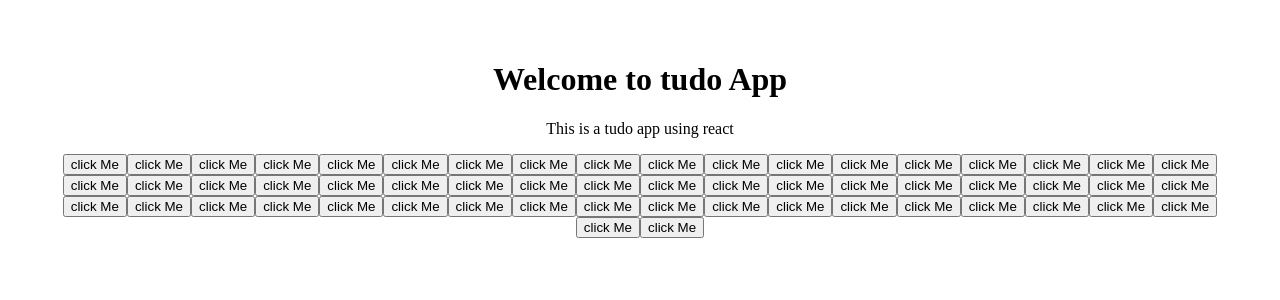
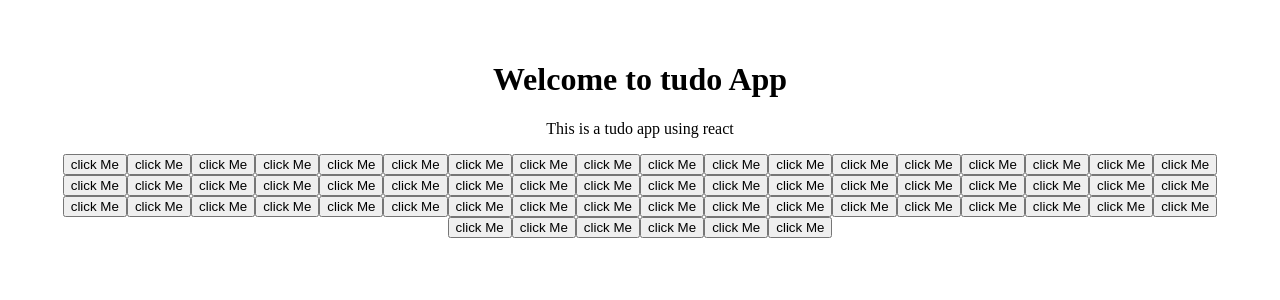
Before and after one commit to Hasanurislam/React-App, a React (Vite) app: page / in a window 1280 px wide. Shown: the top 300 px of the page. Built offline with nearby package versions, Linux system fonts and the light colour scheme.

Commit message:
sixth commit

```diff
--- a/src/App.jsx
+++ b/src/App.jsx
@@ -65,6 +65,10 @@ function App() {
     <button>click Me</button>
     <button>click Me</button>
     <button>click Me</button>
+    <button>click Me</button>
+    <button>click Me</button>
+    <button>click Me</button>
+    <button>click Me</button>
   </div>
 
 }
```
